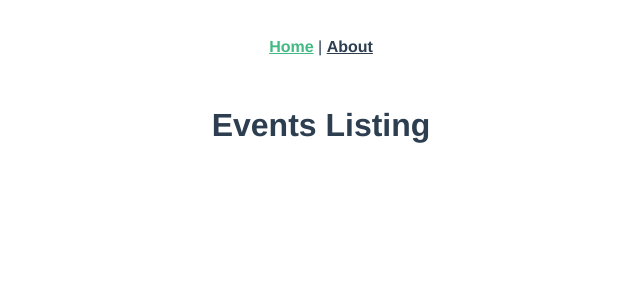
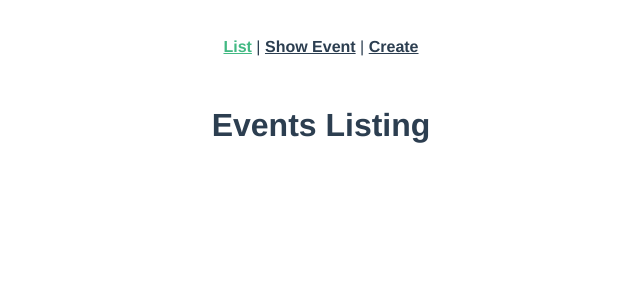
Before and after one commit to seeker8/vue-mastery-real-world-app, a Vue app in the folder real-world-vue/: page / in a window 1280 px wide. Shown: the top 300 px of the page, without its empty margins (319-959 px from the left). Built offline with nearby package versions, Linux system fonts and the light colour scheme.

Commit message:
update links to point to new views

```diff
--- a/real-world-vue/src/App.vue
+++ b/real-world-vue/src/App.vue
@@ -1,8 +1,9 @@
 <template>
   <div id="app">
     <div id="nav">
-      <router-link to="/">Home</router-link> |
-      <router-link to="/about">About</router-link>
+      <router-link :to="{ name: 'event-list' }">List</router-link> |
+      <router-link :to="{ name: 'event-show' }">Show Event</router-link> |
+      <router-link :to="{ name: 'event-create' }">Create</router-link>
     </div>
     <router-view />
   </div>
```
